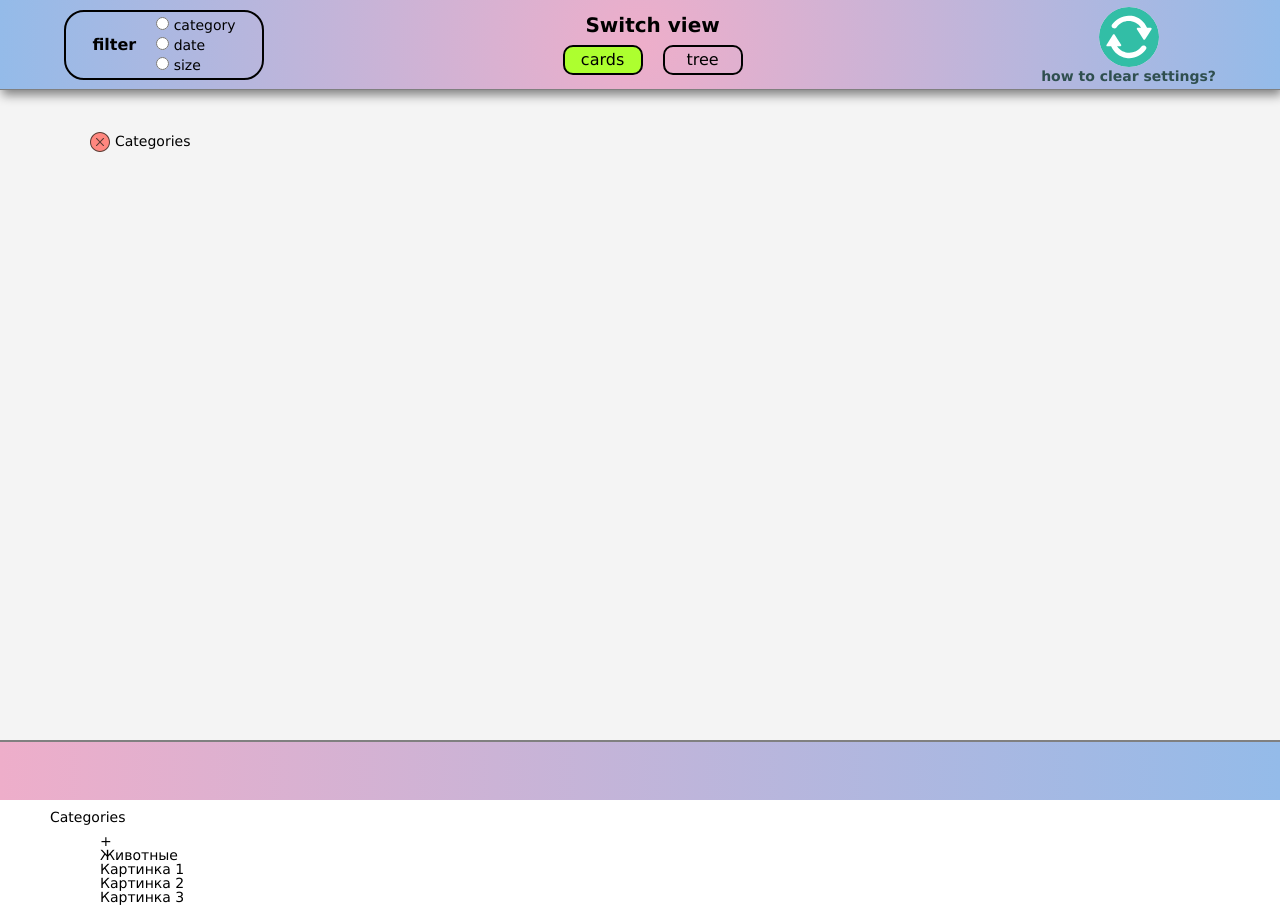
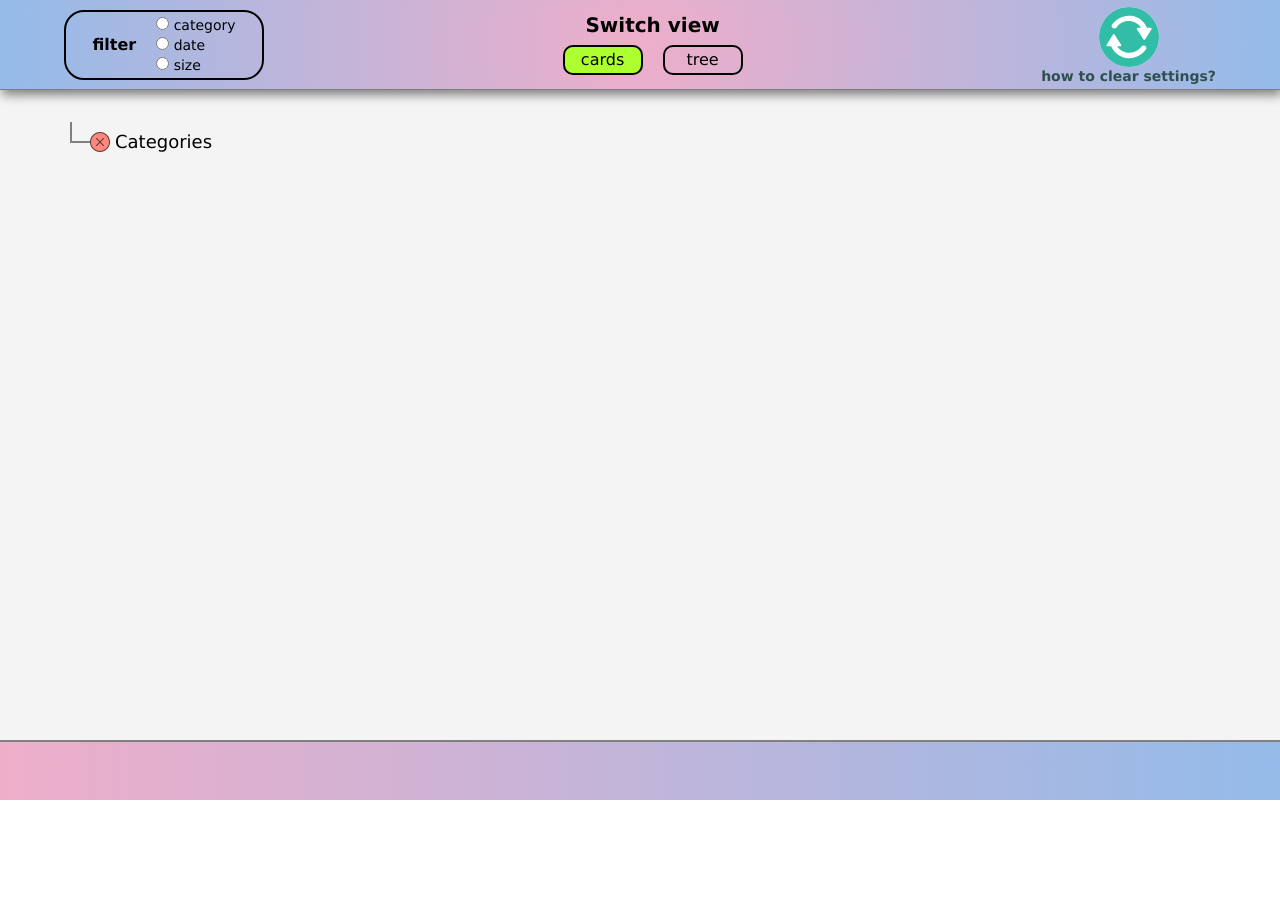
Before and after one commit to sharaendy/Challenge_boro_frontend, a website with bundled scripts: page index.html in a window 1280 px wide. After the commit the page ends 800 px from the top, so only its background shows below. Built offline with nearby package versions, Linux system fonts and the light colour scheme; no server answers.

Commit message:
treeline line styles done

```diff
--- a/index.html
+++ b/index.html
@@ -153,24 +153,3 @@
     </script>
   </body>
 </html>
-
-
-
-
-<ul class="treeline">
-  <li class="tree__title"> Categories
-    <ul class="tree__list">
-
-      <li>
-        <div class="drop">+</div>
-        Животные
-        <ul>
-          <li>Картинка 1</li>
-          <li>Картинка 2</li>
-          <li>Картинка 3</li>
-        </ul>
-      </li>
-
-    </ul>
-  </li>
-</ul>
--- a/src/styles/styles.css
+++ b/src/styles/styles.css
@@ -369,11 +369,10 @@ label input[name='display'] {
 
 .tree__title {
   margin-left: 50px;
-  margin-top: 10px;
 }
 
 .tree__list {
-  margin-left: 50px;
+  margin-left: 30px;
   margin-top: 10px;
 }
 
@@ -391,8 +390,6 @@ label input[name='display'] {
 
 .tree__coll {
   max-width: 1000px;
-  /* display: flex; */
-  /* flex-wrap: wrap; */
   margin-top: 5px;
   margin-left: 50px;
 }
@@ -403,21 +400,49 @@ label input[name='display'] {
 
 .treeline span {
   cursor: pointer;
+  font-size: 18px;
 }
 
-.treeline span {
-  font-size: 14px;
+.treeline li {
+  position: relative;
+  padding-top: 10px;
+}
+
+.handleLi::before {
+  content: '';
+  position: absolute;
+  border-left: 2px solid grey;
+  height: 100%;
+  top: -10px;
+  left: -20px;
+}
+
+.handleLi::after {
+  content: '';
+  border-bottom: 2px solid grey;
+  position: absolute;
+  left: -19px;
+  top: 19px;
+  width: 19px;
+}
+
+.handleLi:last-child::before {
+  height: 31px;
 }
 
 .hide::before {
   content: '';
   width: 20px;
+  height: 20px;
   display: inline-block;
-  height: 20px;
   margin-right: 5px;
   background-image: url('/img/plus.svg');
-  vertical-align: middle;
+  border-radius: 50%;
+  vertical-align: text-bottom;;
+  background-position: center;
+  background-size: cover;
   background-repeat: no-repeat;
+  transition: background-image, 0.2s;
 
 }
 
@@ -428,6 +453,7 @@ label input[name='display'] {
   margin-right: 5px;
   display: inline-block;
   background-image: url('/img/minus.svg');
-  vertical-align: middle;
+  vertical-align: text-bottom;;
   background-repeat: no-repeat;
+  transition: background-image, 0.2s;
 }
```
Also changed, not shown: img/plus.png (added), 1 other file.
